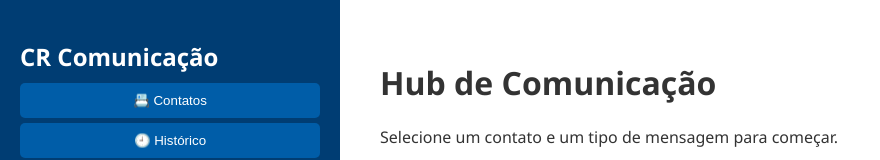
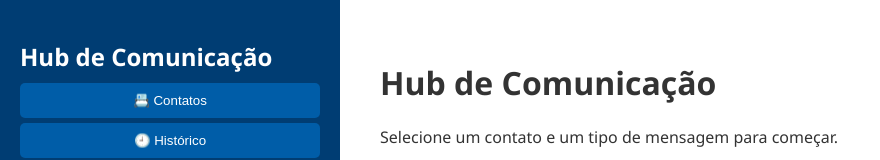
Before and after one commit to tfmattos/CR_PO, a plain HTML site: page index.html in a window 1280 px wide. Shown: the top 160 px of the page, without its empty margins (0-880 px from the left). Drawn offline with Linux system fonts and the light colour scheme.

Commit message:
Update index.html

```diff
--- a/index.html
+++ b/index.html
@@ -10,7 +10,7 @@
 <body>
   <div class="app-container">
     <aside class="sidebar">
-      <h2>CR Comunicação</h2>
+      <h2>Hub de Comunicação</h2>
       <nav>
         <button onclick="showTab('contacts')">📇 Contatos</button>
         <button onclick="showTab('history')">🕘 Histórico</button>
```
